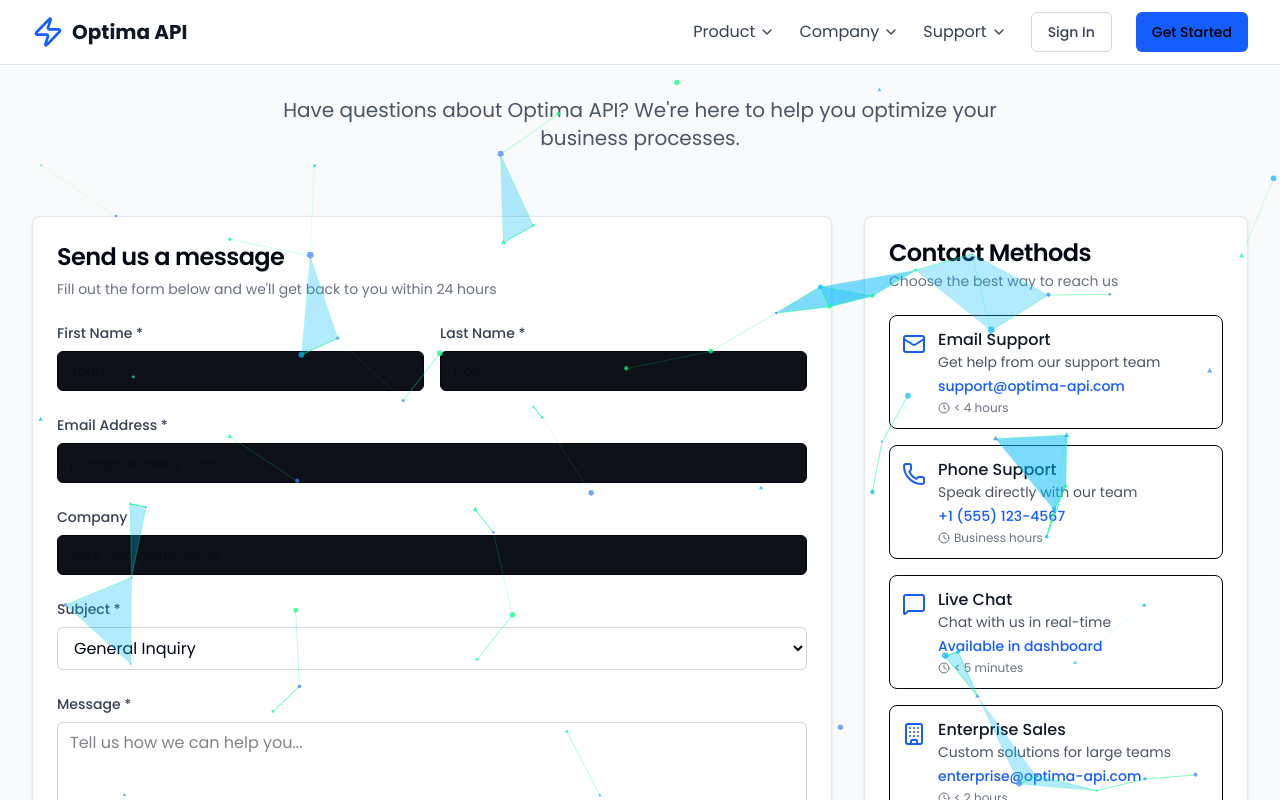
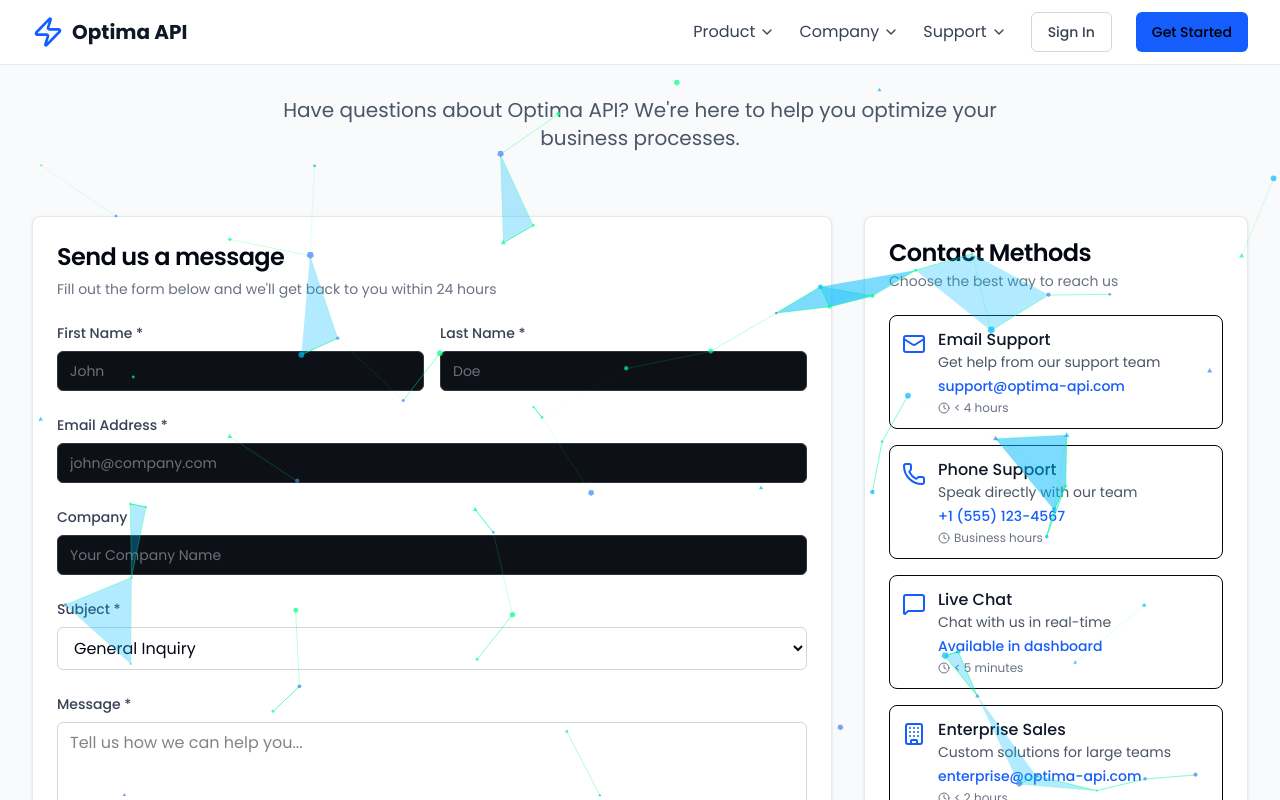
Before and after one commit to Anyeade/optima, a Next.js app: page /contact in a window 1280 px wide. Shown: the top 800 px of the page. Built offline with nearby package versions, Linux system fonts and the light colour scheme; no server answers.

Commit message:
"Update Input component styles for improved accessibility and visual consistency."

```diff
--- a/src/components/ui/Input.tsx
+++ b/src/components/ui/Input.tsx
@@ -10,7 +10,7 @@
       <input
         type={type}
         className={cn(
-          "flex h-10 w-full rounded-md border border-input bg-background px-3 py-2 text-sm ring-offset-background file:border-0 file:bg-transparent file:text-sm file:font-medium placeholder:text-muted-foreground focus-visible:outline-none focus-visible:ring-2 focus-visible:ring-ring focus-visible:ring-offset-2 disabled:cursor-not-allowed disabled:opacity-50",
+          "flex h-10 w-full rounded-md border border-border bg-background px-3 py-2 text-sm text-foreground ring-offset-background file:border-0 file:bg-transparent file:text-sm file:font-medium placeholder:text-muted-foreground/50 focus-visible:outline-none focus-visible:ring-2 focus-visible:ring-primary focus-visible:ring-offset-2 disabled:cursor-not-allowed disabled:opacity-50",
           className
         )}
         ref={ref}
```
